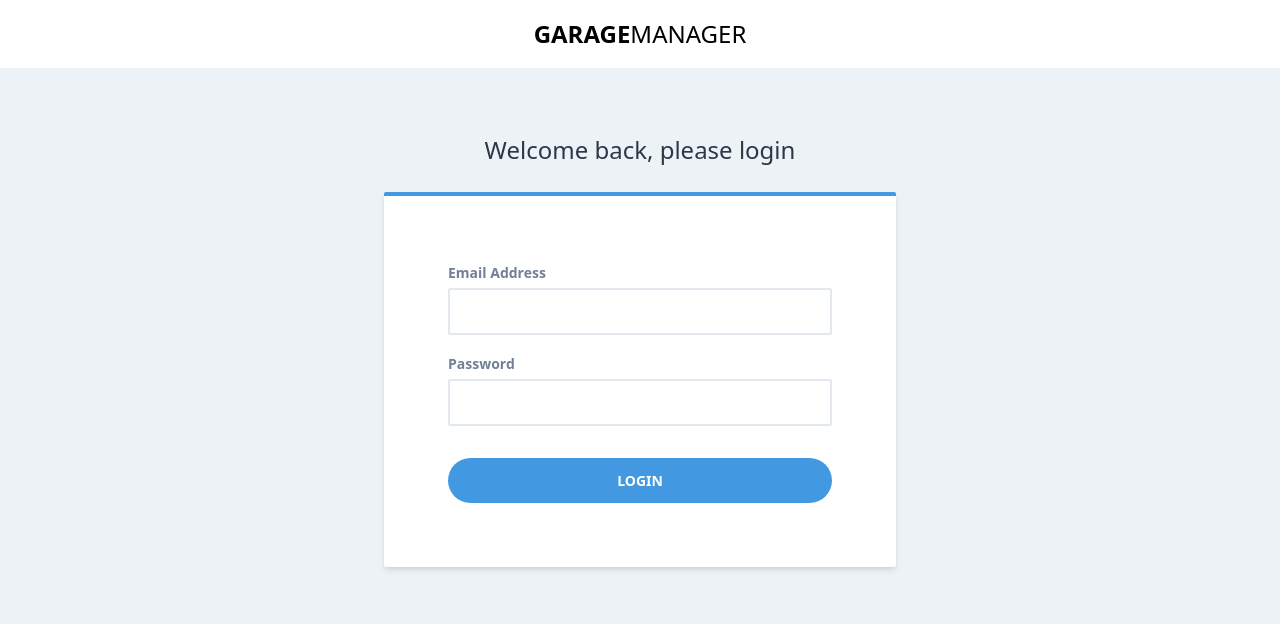
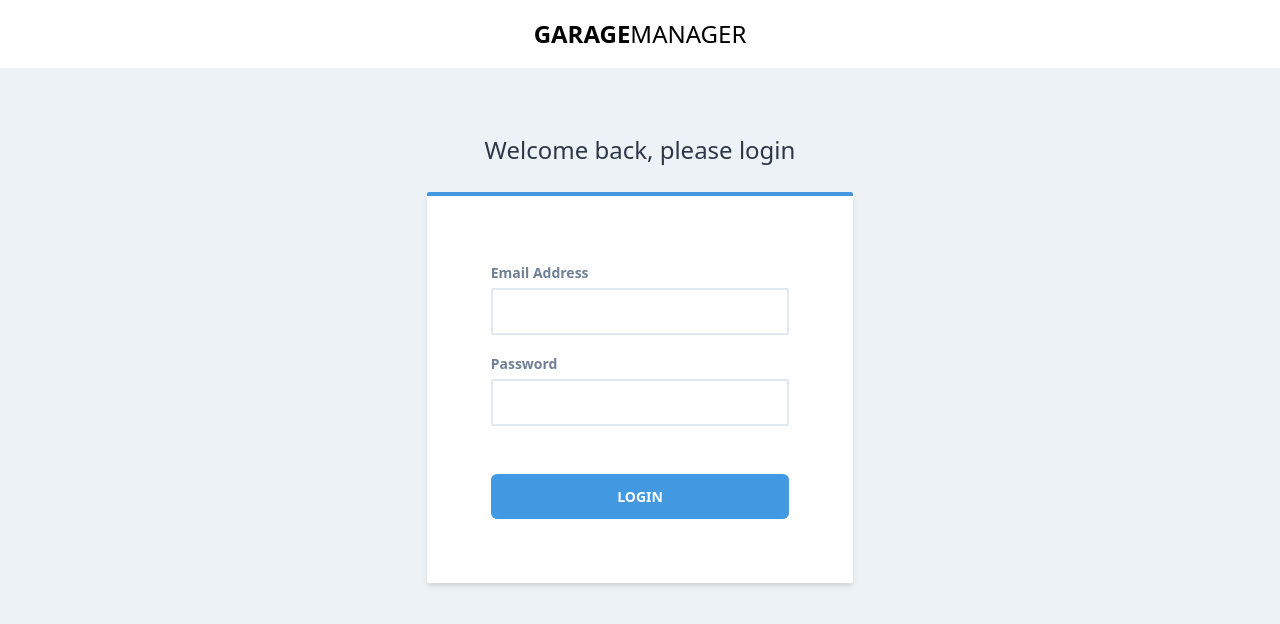
Before and after one commit to dpatz/garage-manager, a Next.js app: page /login in a window 1280 px wide. Shown: the top 624 px of the page. Built offline with nearby package versions, Linux system fonts and the light colour scheme.

Commit message:
Add login functionality

```diff
--- /dev/null
+++ b/api/auth.ts
@@ -0,0 +1,46 @@
+import { NowRequest, NowResponse } from "@now/node";
+import faunadb from "faunadb";
+
+interface User {
+  email: string;
+  password: string;
+}
+
+const getUser = async (email: string): Promise<User | null> => {
+  const client = new faunadb.Client({
+    secret: process.env.FAUNA_DB_SECRET as string,
+  });
+  const q = faunadb.query;
+
+  try {
+    const result = await client.query(
+      q.Get(q.Match(q.Index("users_by_email"), email))
+    );
+    // eslint-disable-next-line @typescript-eslint/ban-ts-ignore
+    // @ts-ignore
+    return { email: result.data.email, password: result.data.password };
+  } catch (e) {
+    return null;
+  }
+};
+
+export default async (
+  request: NowRequest,
+  response: NowResponse
+): Promise<void> => {
+  if (request.method !== "POST") {
+    response.status(405).send("Method Not Allowed");
+    return;
+  }
+
+  const { email, password } = request.body;
+  const user = await getUser(email);
+
+  if (password != user?.password) {
+    response.status(401).send("Invalid username or password");
+    return;
+  }
+
+  response.setHeader("Set-Cookie", "token=123");
+  response.status(200).send("OK");
+};
--- a/now.json
+++ b/now.json
@@ -3,7 +3,8 @@
     "SENTRY_DSN": "@sentry_dsn",
     "SENTRY_AUTH_TOKEN": "@sentry_auth_token",
     "SENTRY_ORG": "@sentry_org",
-    "SENTRY_PROJECT": "@sentry_project"
+    "SENTRY_PROJECT": "@sentry_project",
+    "FAUNA_DB_SECRET": "@fauna_db_secret"
   },
   "build": {
     "env": {
--- a/package.json
+++ b/package.json
@@ -16,6 +16,7 @@
     "@sentry/node": "^5.15.5",
     "@zeit/next-css": "^1.0.1",
     "@zeit/next-source-maps": "0.0.4-canary.1",
+    "faunadb": "^2.13.1",
     "next": "^9.3.5",
     "react": "^16.13.1",
     "react-dom": "^16.13.1"
@@ -23,6 +24,7 @@
   "devDependencies": {
     "@cypress/code-coverage": "^3.5.1",
     "@fullhuman/postcss-purgecss": "^2.1.2",
+    "@now/node": "^1.5.1",
     "@percy/cypress": "^2.3.1",
     "@sentry/webpack-plugin": "^1.11.1",
     "@types/node": "^13.13.2",
--- a/pages/index.tsx
+++ b/pages/index.tsx
@@ -8,7 +8,7 @@ const Home = (): JSX.Element => (
     </Head>
 
     <header className="h-full bg-white">
-      <div className="container mx-auto py-4">
+      <div className="container py-4 mx-auto">
         <h1 className="text-2xl text-center uppercase">
           <strong>Garage</strong>
           <span className="font-thin">Manager</span>
--- a/pages/login.tsx
+++ b/pages/login.tsx
@@ -1,15 +1,111 @@
-import React from "react";
+import React, { useState } from "react";
 import Head from "next/head";
 import Link from "next/link";
 
-const Home = (): JSX.Element => (
+type InputProps = {
+  label: string;
+};
+
+const Input = ({
+  label,
+  ...attrs
+}: InputProps & React.HTMLProps<HTMLInputElement>): JSX.Element => (
+  <label className="text-sm font-bold text-gray-600">
+    {label}
+    <input
+      className="block w-full p-2 mt-1 mb-4 text-lg text-gray-800 border-2 border-gray-300 rounded-sm"
+      {...attrs}
+    />
+  </label>
+);
+
+const EmailInput = (
+  props: InputProps | React.HTMLProps<HTMLInputElement>
+): JSX.Element => (
+  <Input
+    label="Email Address"
+    name="email"
+    type="email"
+    autoComplete="username"
+    {...props}
+  />
+);
+
+const PasswordInput = (
+  props: InputProps | React.HTMLProps<HTMLInputElement>
+): JSX.Element => (
+  <Input
+    label="Password"
+    name="password"
+    type="password"
+    autoComplete="current-password"
+    {...props}
+  />
+);
+
+const ErrorIcon = (): JSX.Element => (
+  <div
+    style={{
+      width: "16px",
+      height: "12px",
+    }}
+  >
+    <svg
+      width="12"
+      height="12"
+      viewBox="0 0 12 12"
+      fill="#c53030"
+      xmlns="http://www.w3.org/2000/svg"
+    >
+      <path
+        fillRule="evenodd"
+        clipRule="evenodd"
+        d="M5.25 3C5.25 2.58579 5.58579 2.25 6 2.25C6.41421 2.25 6.75 2.58579 6.75 3V6.75C6.75 7.16421 6.41421 7.5 6 7.5C5.58579 7.5 5.25 7.16421 5.25 6.75V3ZM6 12C9.31371 12 12 9.31371 12 6C12 2.68629 9.31371 0 6 0C2.68629 0 0 2.68629 0 6C0 9.31371 2.68629 12 6 12Z"
+      ></path>
+      <path
+        fillRule="evenodd"
+        clipRule="evenodd"
+        d="M5.25 9C5.25 8.58579 5.58579 8.25 6 8.25C6.41421 8.25 6.75 8.58579 6.75 9C6.75 9.41421 6.41421 9.75 6 9.75C5.58579 9.75 5.25 9.41421 5.25 9Z"
+        fill="white"
+      ></path>
+    </svg>
+  </div>
+);
+
+const Home = (): JSX.Element => {
+  const [email, setEmail] = useState("");
+  const [password, setPassword] = useState("");
+  const [error, setError] = useState("");
+  const handleSubmit = async (e: React.FormEvent): Promise<void> => {
+    e.preventDefault();
+
+    setError("");
+
+    const response = await fetch("/api/auth", {
+      method: "POST",
+      headers: {
+        "Content-Type": "application/json",
+      },
+      body: JSON.stringify({
+        email,
+        password,
+      }),
+    });
+
+    if (response.status != 200) {
+      const error = await response.text();
+      setError(error);
+    }
+  };
+
+  return (
     <div>
       <Head>
         <title>Garage Manager - Login</title>
       </Head>
 
       <header className="h-full bg-white">
-      <div className="container mx-auto py-4 text-2xl text-center uppercase">
+        <div className="container py-4 mx-auto text-2xl text-center uppercase">
           <Link href="/">
             <a>
               <span className="font-bold">Garage</span>
@@ -19,36 +115,43 @@ const Home = (): JSX.Element => (
         </div>
       </header>
       <main className="container mx-auto">
-      <h1 className="mt-8 md:mt-16 mb-6 text-2xl text-center text-gray-800">
+        <h1 className="mt-8 mb-6 text-2xl text-center text-gray-800 md:mt-16">
           Welcome back, please login
         </h1>
-      <form className="md:w-3/5 lg:w-2/5 mx-4 md:mx-auto p-4 md:p-16 bg-white shadow-md rounded-sm border-t-4 border-blue-500">
-        <label className="text-gray-600 font-bold text-sm">
-          Email Address
-          <input
-            name="email"
-            type="email"
-            className="block mt-1 mb-4 p-2 w-full text-lg text-gray-800 border-gray-300 border-2 rounded-sm"
-            autoComplete="username"
+        <form
+          className="p-4 mx-4 bg-white border-t-4 border-blue-500 rounded-sm shadow-md md:w-1/3 lg:w-1/3 md:mx-auto md:p-16"
+          onSubmit={handleSubmit}
+        >
+          <EmailInput
+            value={email}
+            onChange={(e: React.ChangeEvent<HTMLInputElement>): void =>
+              setEmail(e.target.value)
+            }
           />
-        </label>
-        <label className="text-gray-600 font-bold text-sm">
-          Password
-          <input
-            name="password"
-            type="password"
-            className="block mt-1 mb-8 p-2 w-full text-lg text-gray-800 border-gray-300 border-2 rounded-sm"
-            autoComplete="current-password"
+          <PasswordInput
+            value={password}
+            onChange={(e: React.ChangeEvent<HTMLInputElement>): void =>
+              setPassword(e.target.value)
+            }
           />
-        </label>
-        <Link href="/">
-          <button className="block p-3 w-full bg-blue-500 text-white text-sm uppercase font-bold rounded-full">
+          <div
+            className={`flex items-center mb-2 ${
+              error ? "visible" : "invisible"
+            }`}
+          >
+            <ErrorIcon />
+            <span className="text-red-700">{error || "No errors"}</span>
+          </div>
+          <button
+            type="submit"
+            className="block w-full p-3 text-sm font-bold text-white uppercase bg-blue-500 rounded-md"
+          >
             Login
           </button>
-        </Link>
         </form>
       </main>
     </div>
   );
+};
 
 export default Home;
```
Also changed, not shown: .eslintrc.js, 2 other files (tests, documents, lock files or other folders). Lines whose indentation alone changed are shown as unchanged.
